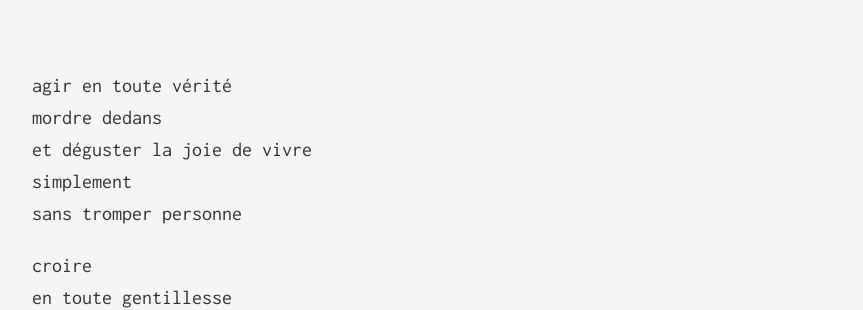
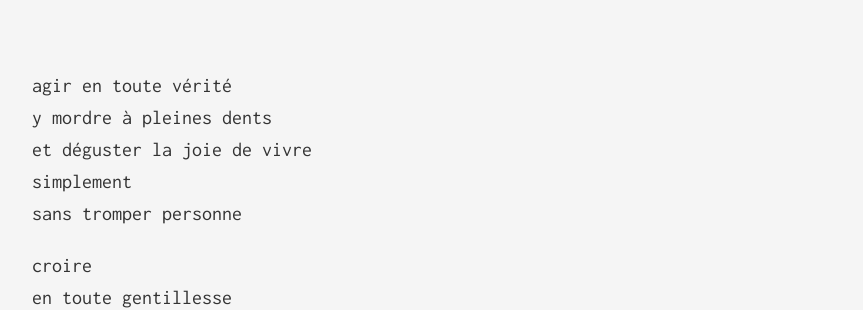
Before and after one commit to enricoJL/enricojl.github.io, a Jekyll site: the page built from _posts/2023-07-10-en-amour-pour-vrai.md, in a window 1280 px wide. Shown: the part 408-718 px from the top of the page, without its empty margins (208-1071 px from the left). Built offline with Jekyll 4.4.1, drawn with Linux system fonts in a browser that asks for light colours.

Commit message:
y mordre

```diff
--- a/_posts/2023-07-10-en-amour-pour-vrai.md
+++ b/_posts/2023-07-10-en-amour-pour-vrai.md
@@ -7,7 +7,7 @@ published: true
 ---
 
 agir en toute vérité
-mordre dedans
+y mordre à pleines dents
 et déguster la joie de vivre
 simplement
 sans tromper personne
```
